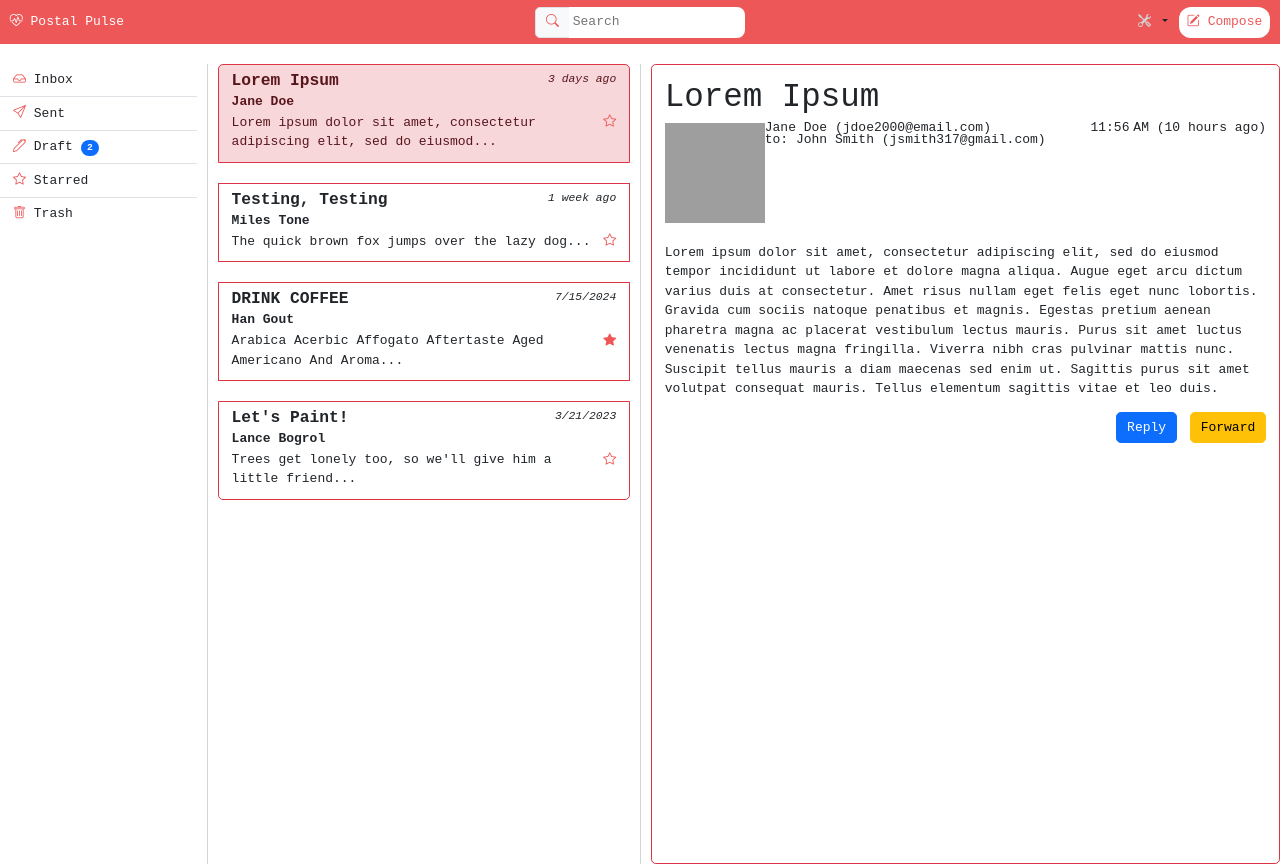
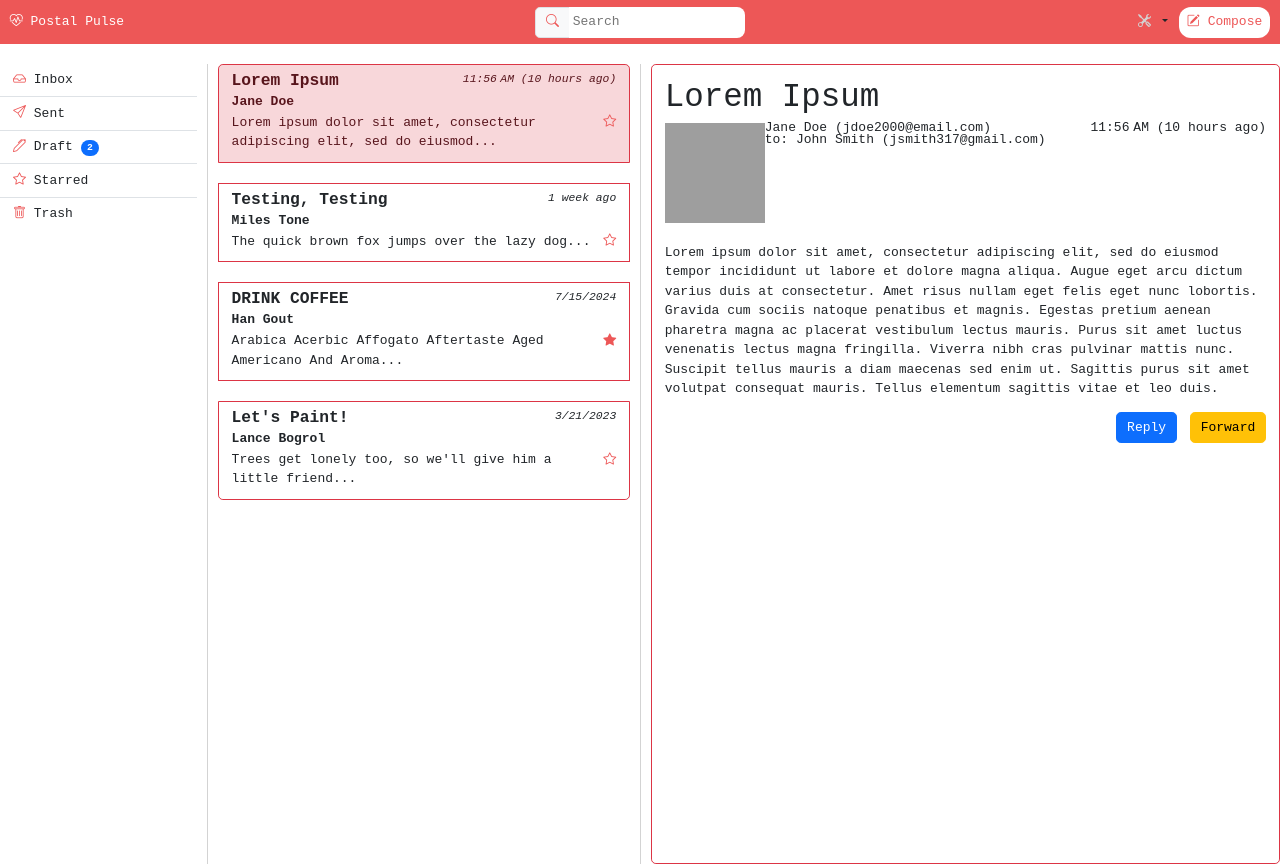
Before and after one commit to TriBellCat/bootstrap-email-belen, a plain HTML site: page index.html in a window 1280 px wide. Drawn offline with nearby package versions, Linux system fonts and the light colour scheme; grey boxes are pictures that could not be loaded.

Commit message:
Fixed an inconsistency in text

```diff
--- a/index.html
+++ b/index.html
@@ -76,7 +76,7 @@
                         class="list-group-item list-group-item-action list-group-item-danger border border-danger">
                         <div class="d-flex mw-100 justify-content-between">
                             <h5 class="mb-1"><b>Lorem Ipsum</b></h5>
-                            <small><em>3 days ago</em></small>
+                            <small><em>11:56 AM (10 hours ago)</em></small>
                         </div>
                         <h6 class="mb-1"><b>Jane Doe</b></h6>
                         <div class="d-flex mw-100 justify-content-between">
```
